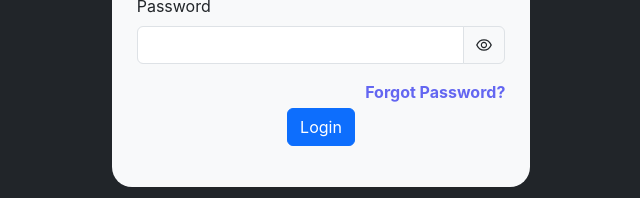
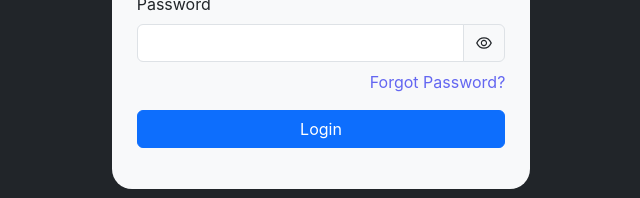
Before and after one commit to sikander-nawaz/SogaatCafe, a React (Create React App) app: page / in a window 1280 px wide. Shown: the part 493-691 px from the top of the page, without its empty margins (319-959 px from the left). Built offline with nearby package versions, Linux system fonts and the light colour scheme; no server answers.

Commit message:
login-fix

```diff
--- a/src/Auth/Login.jsx
+++ b/src/Auth/Login.jsx
@@ -120,7 +120,7 @@ const Login = () => {
               />
             </div>
             <label className="form-label">Password</label>
-            <div className="input-group mb-3">
+            <div className="input-group mb-2">
               <input
                 type={passwordVisible ? "text" : "password"}
                 className="form-control"
@@ -136,13 +136,12 @@ const Login = () => {
                 {passwordVisible ? <EyeInvisibleOutlined /> : <EyeOutlined />}
               </span>
             </div>
-            <div className="mb-1 d-flex justify-content-end">
+            <div className="mb-3 d-flex justify-content-end">
               <span
                 onClick={() => setIsModalVisible(true)}
                 style={{
                   textDecoration: "none",
                   color: "#6366F1",
-                  fontWeight: "bold",
                   cursor: "pointer",
                 }}
               >
@@ -151,7 +150,7 @@ const Login = () => {
             </div>
             <button
               type="submit"
-              className="btn btn-primary mb-3 mx-auto d-block"
+              className="btn btn-primary mb-3 mx-auto d-block col-12"
               disabled={loading}
             >
               {loading ? (
```
